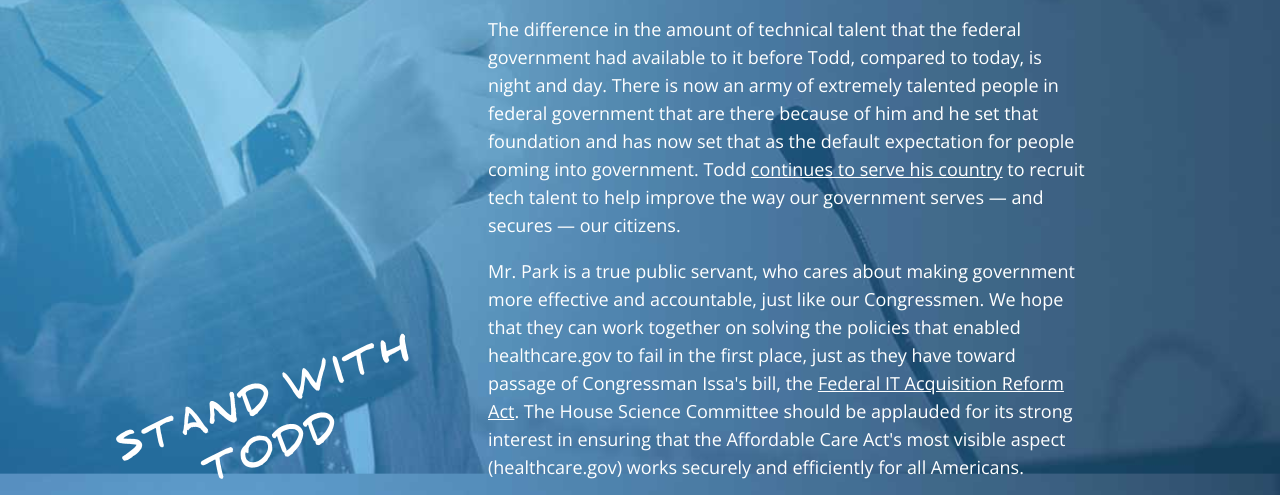
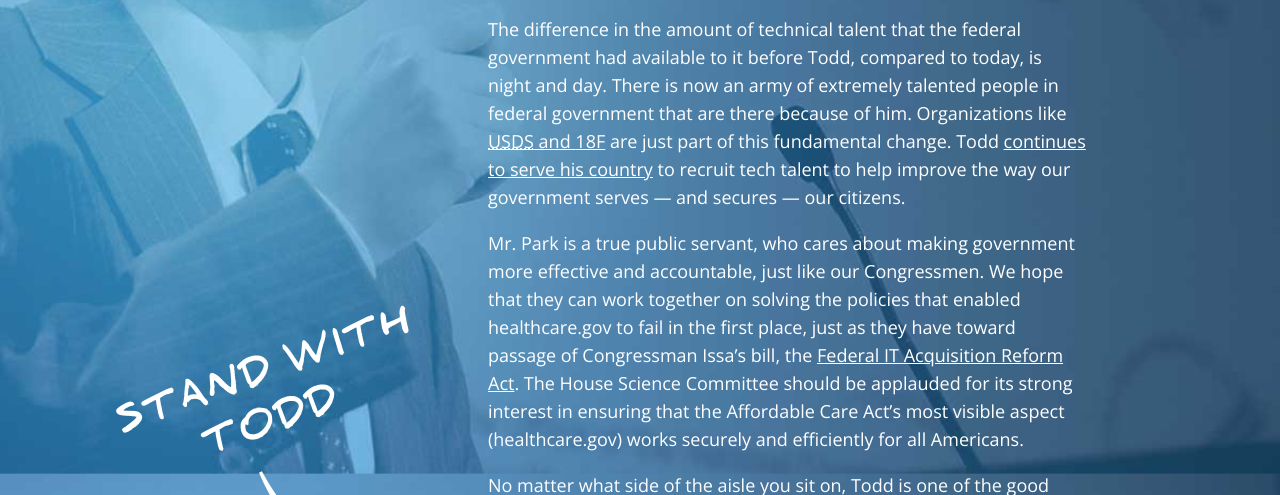
Before and after one commit to cheljoh/stand-with-todd, a plain HTML site: page index.html in a window 1280 px wide. Shown: the part 593-1088 px from the top of the page. Drawn offline with nearby package versions, Linux system fonts and the light colour scheme; no server answers.

Commit message:
Copy update for third paragraph

```diff
--- a/index.html
+++ b/index.html
@@ -28,11 +28,11 @@
     <h1 style='display: none;' class='signed'>Thanks for signing!</h1>
 <p>In November 2013, Todd Park was <a href="https://www.dropbox.com/s/fabx5f858nhcmuf/parksupoena.pdf">subpoenaed</a> by Congressman Darrell Issa to testify in front of Congress about whether or not Healthcare.gov was prepared on launch day. Instead of continuing to fix Healthcare.gov (a mess he did not make), Mr. Park had to spend his hours preparing for his testimony.  On October 28, 2014, Congressman Lamar Smith issued another <a href="http://science.house.gov/press-release/smith-issues-subpoena-uncover-white-house-s-role-faulty-healthcaregov-security">subpoena</a> to Todd to testify again about his oversight of healthcare.gov.</p>
 
-<p>In his career as White House <abbr title="Chief Technology Officer">CTO<abbr>, Park created and launched the first <a href="http://www.hhs.gov/open/initiatives/hdi/">Health Data Initiative</a>, supported and promoted the  <a href="http://www.healthit.gov/patients-families/blue-button/about-blue-button">Blue Button Initiative</a>, and created the <a href="http://wh.gov/innovationfellows">Presidential Innovation Fellowship</a>, a program that's brought innovators and private sector thinking to government and <a href="http://www.whitehouse.gov/blog/2013/05/15/rfp-ez-delivers-savings-taxpayers-new-opportunities-small-business">saved taxpayers</a> millions of dollars.  And, on October 1st, 2013, Todd Park’s role changed as he was brought into an all-hands-on-deck effort under Jeff Zients to help get healthcare.gov on track. This effort was ultimately successful, as millions of Americans were able to purchase health insurance through the exchange.</p>
+<p>In his career as White House <abbr title="Chief Technology Officer">CTO<abbr>, Park created and launched the first <a href="http://www.hhs.gov/open/initiatives/hdi/">Health Data Initiative</a>, supported and promoted the  <a href="http://www.healthit.gov/patients-families/blue-button/about-blue-button">Blue Button Initiative</a>, and created the <a href="http://wh.gov/innovationfellows">Presidential Innovation Fellowship</a>, a program that's brought innovators and private sector thinking to government and <a href="http://www.whitehouse.gov/blog/2013/05/15/rfp-ez-delivers-savings-taxpayers-new-opportunities-small-business">saved taxpayers</a> millions of dollars.  And, on October 1st, 2013, Todd Park&rsquo;s role changed as he was brought into an all-hands-on-deck effort under Jeff Zients to help get healthcare.gov on track. This effort was ultimately successful, as millions of Americans were able to purchase health insurance through the exchange.</p>
 
-<p>The difference in the amount of technical talent that the federal government had available to it before Todd, compared to today, is night and day.  There is now an army of extremely talented people in federal government that are there because of him and he set that foundation and has now set that as the default expectation for people coming into government.  Todd <a href="http://spectrum.ieee.org/view-from-the-valley/at-work/tech-careers/white-house-cto-todd-park-to-become-silicon-valley-recruiterinchief">continues to serve his country</a> to recruit tech talent to help improve the way our government serves — and secures —  our citizens.</p>
+<p>The difference in the amount of technical talent that the federal government had available to it before Todd, compared to today, is night and day.  There is now an army of extremely talented people in federal government that are there because of him. Organizations like <a href="http://www.whitehouse.gov/blog/2014/08/11/delivering-customer-focused-government-through-smarter-it"><abbr title="United States Digital Service">USDS</abbr> and <a href="http://18f.gsa.gov/"><abbr>18F</abbr></a> are just part of this fundamental change. Todd <a href="http://spectrum.ieee.org/view-from-the-valley/at-work/tech-careers/white-house-cto-todd-park-to-become-silicon-valley-recruiterinchief">continues to serve his country</a> to recruit tech talent to help improve the way our government serves — and secures —  our citizens.</p>
 
-<p>Mr. Park is a true public servant, who cares about making government more effective and accountable, just like our Congressmen. We hope that they can work together on solving the policies that enabled healthcare.gov to fail in the first place, just as they have toward passage of Congressman Issa's bill, the <a href="http://legislation.nextgov.com">Federal IT Acquisition Reform Act</a>. The House Science Committee should be applauded for its strong interest in ensuring that the Affordable Care Act's most visible aspect (healthcare.gov) works securely and efficiently for all Americans.</p>
+<p>Mr. Park is a true public servant, who cares about making government more effective and accountable, just like our Congressmen. We hope that they can work together on solving the policies that enabled healthcare.gov to fail in the first place, just as they have toward passage of Congressman Issa&rsquo;s bill, the <a href="http://legislation.nextgov.com">Federal IT Acquisition Reform Act</a>. The House Science Committee should be applauded for its strong interest in ensuring that the Affordable Care Act&rsquo;s most visible aspect (healthcare.gov) works securely and efficiently for all Americans.</p>
 
 <p>No matter what side of the aisle you sit on, Todd is one of the good guys. Stand with Todd. <a href=https://twitter.com/search?q=%2standwithtodd&f=realtime>#standwithtodd</a></p>
 
```
